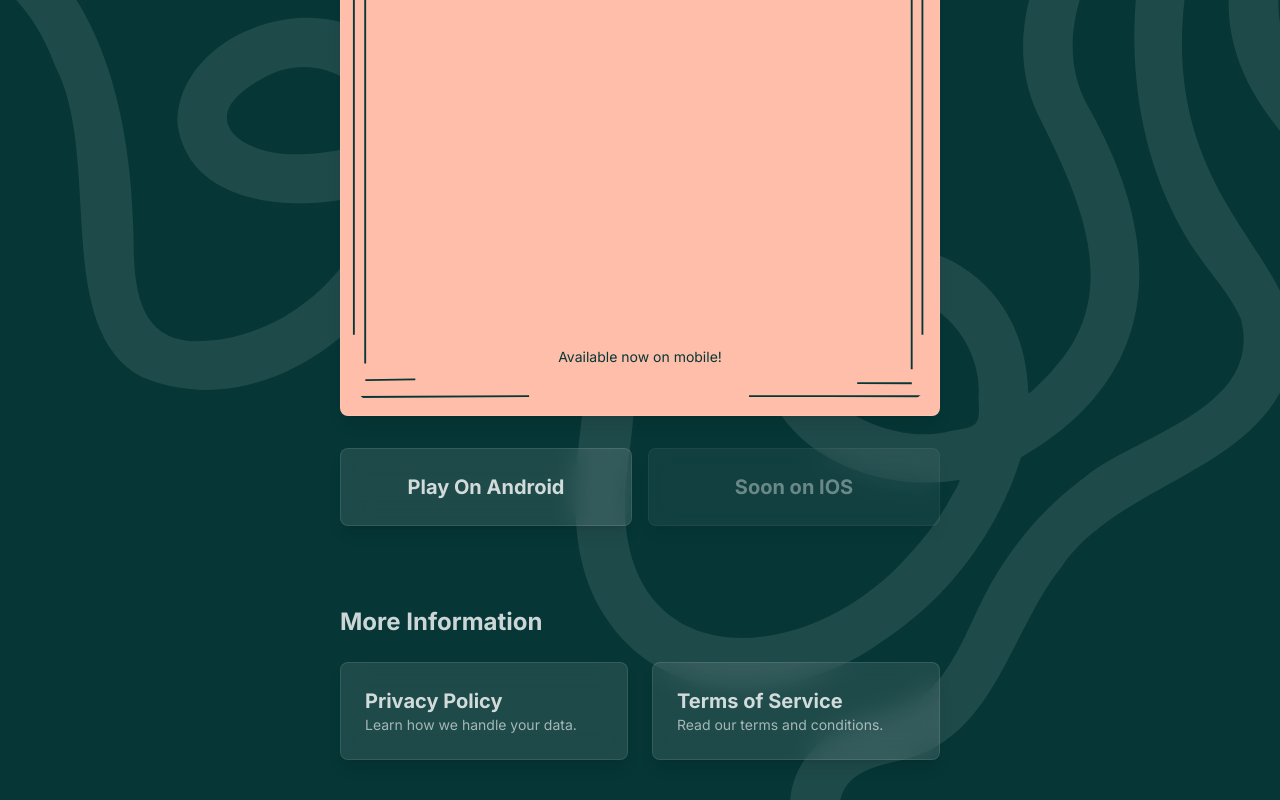
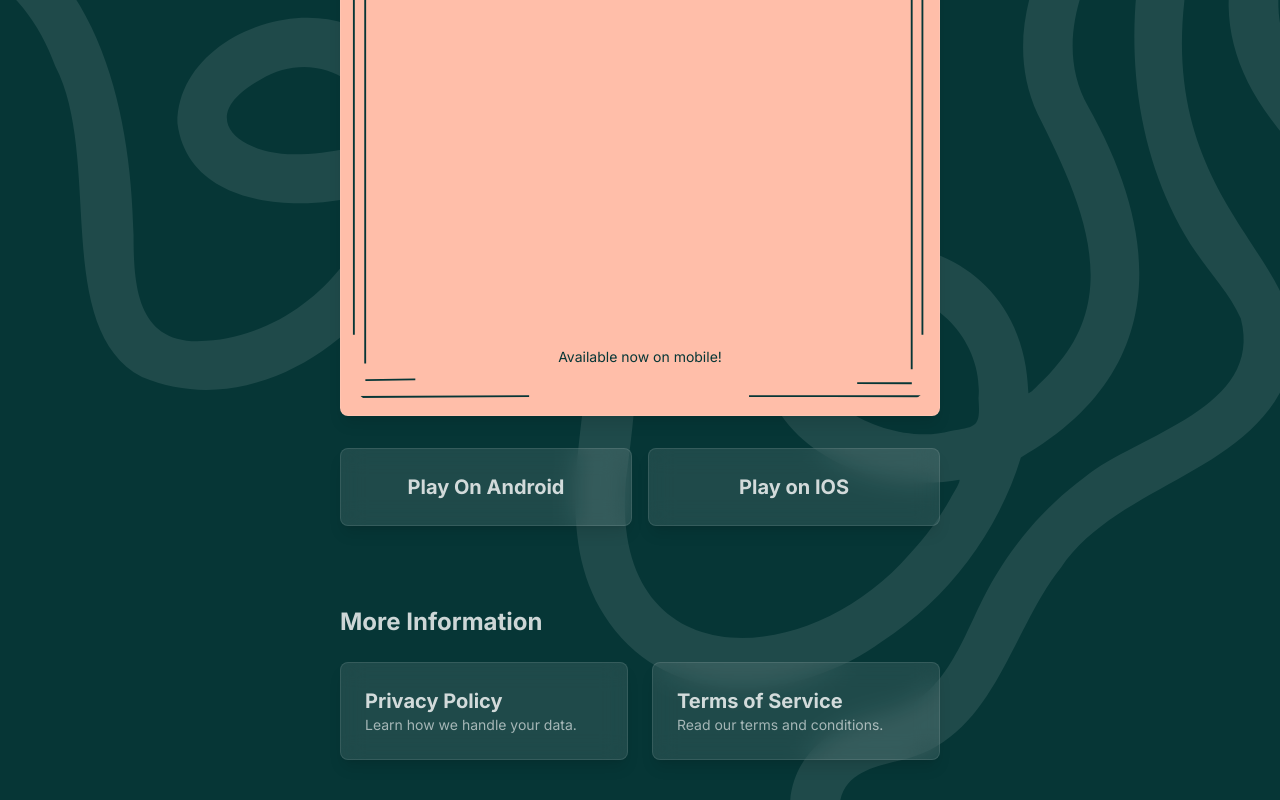
Before and after one commit to KlavsKalnins/portfolio-klavs, a Next.js app: page /games/partea in a window 1280 px wide. Shown: the part 565-1365 px from the top of the page. Built offline with nearby package versions, Linux system fonts and the light colour scheme.

Commit message:
play on ios

```diff
--- a/src/app/games/partea/page.tsx
+++ b/src/app/games/partea/page.tsx
@@ -71,10 +71,10 @@ export default function GamePartea() {
 
         {/* Terms of Service Button */}
         <Link
-          href="/games/partea/TermsOfService"
-          className="p-6 bg-white/10 backdrop-blur-md rounded-lg shadow-lg border border-white/10 hover:bg-white/20 transition-colors flex justify-center items-center  w-full pointer-events-none opacity-50"
+          href="https://apps.apple.com/us/app/partea/id6740486255"
+          className="p-6 bg-white/10 backdrop-blur-md rounded-lg shadow-lg border border-white/10 hover:bg-white/20 transition-colors flex justify-center items-center  w-full"
         >
-          <h3 className="text-xl font-bold text-white/80 text-center">Soon on IOS</h3>
+          <h3 className="text-xl font-bold text-white/80 text-center">Play on IOS</h3>
         </Link>
       </div>
 
```
